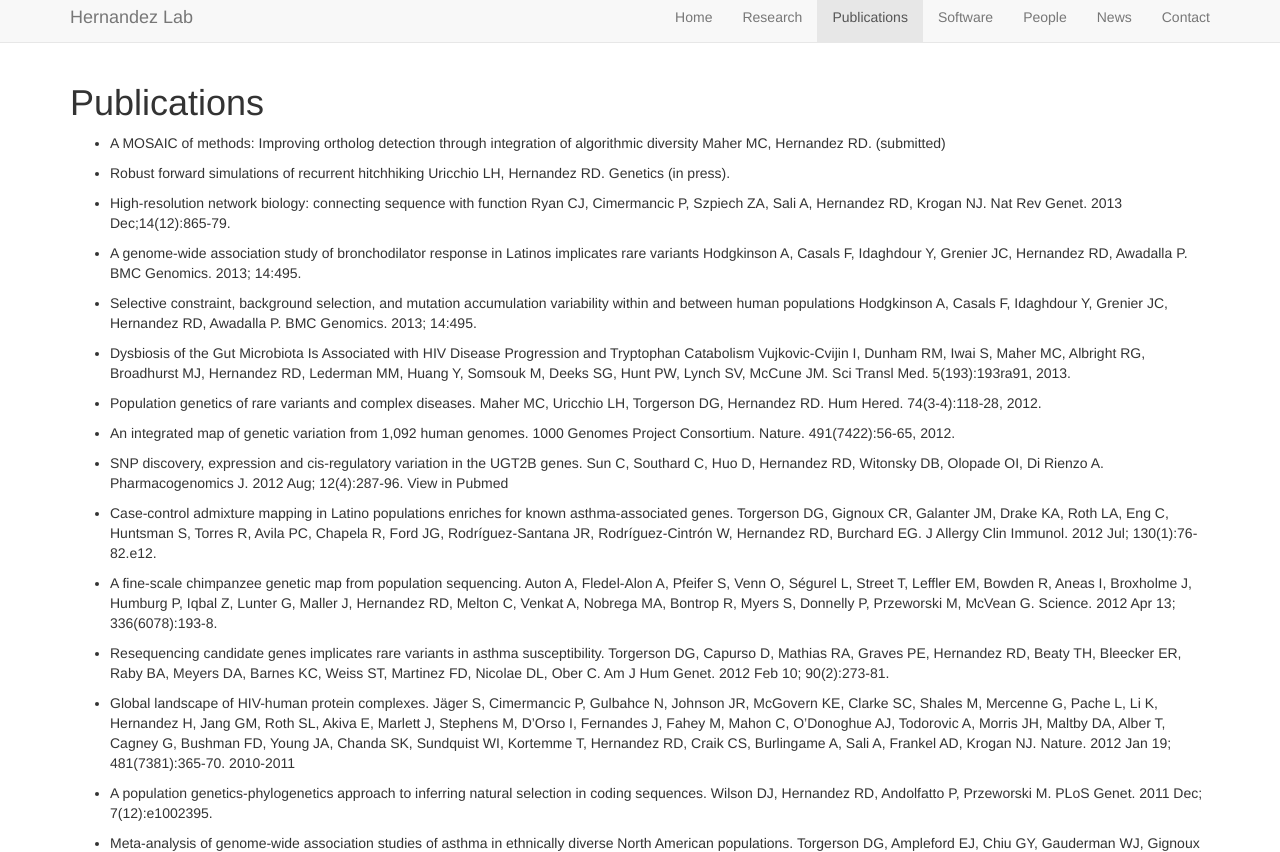
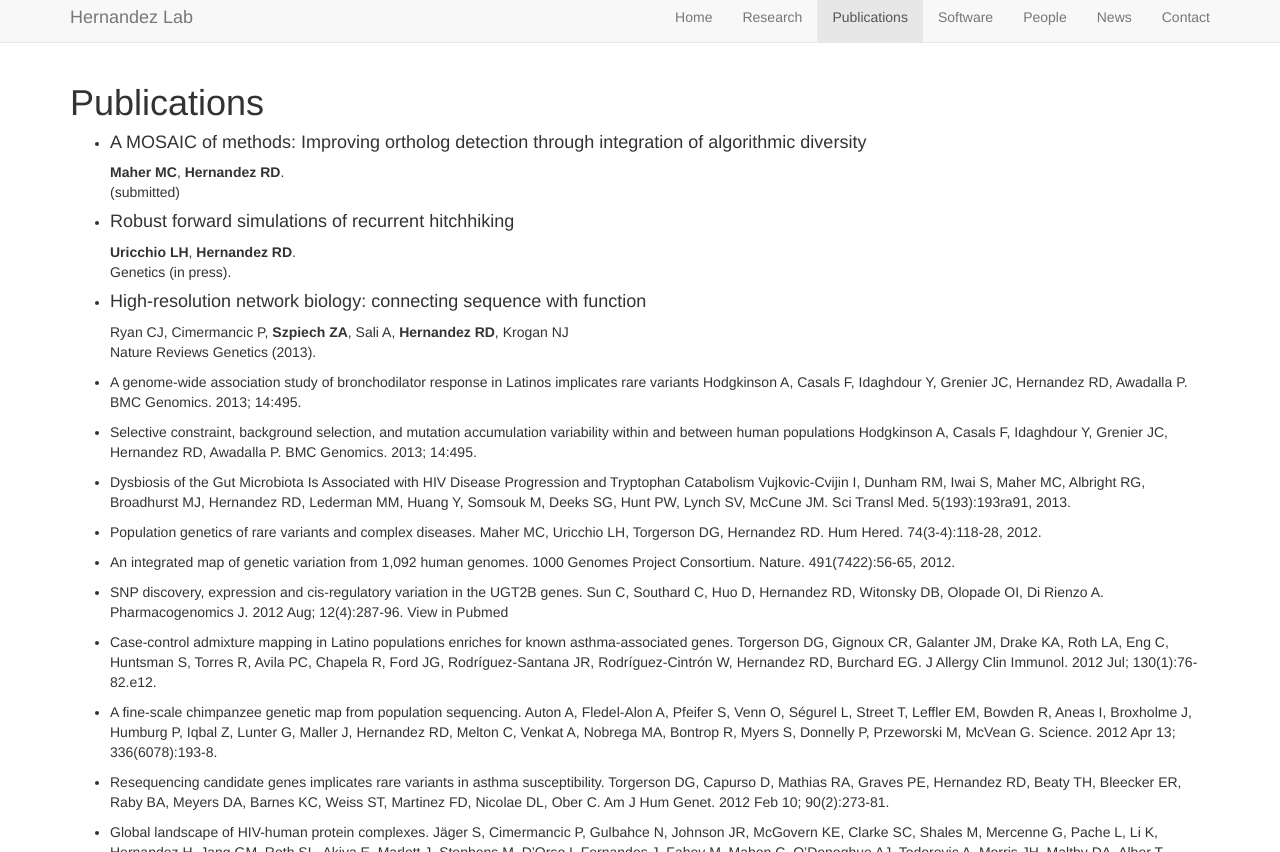
Before and after one commit to HernandezLab/hernandezlab.github.io, a Jekyll site: the page built from publications/index.md, in a window 1280 px wide and 900 px high, cut to the strip 48-900 px from the top of the window. Built offline with Jekyll 4.4.1, drawn with Linux system fonts in a browser that asks for light colours; nearby versions of some CDN libraries.

Commit message:
publications formatting test

```diff
--- a/publications/index.md
+++ b/publications/index.md
@@ -5,14 +5,17 @@ group: publications
 
 # Publications
 
-* A MOSAIC of methods: Improving ortholog detection through integration of algorithmic diversity
-Maher MC, Hernandez RD. (submitted)
+* #### A MOSAIC of methods: Improving ortholog detection through integration of algorithmic diversity
+**Maher MC**, **Hernandez RD**.
+(submitted)
 
-* Robust forward simulations of recurrent hitchhiking
-Uricchio LH, Hernandez RD. Genetics (in press).
+* #### Robust forward simulations of recurrent hitchhiking
+**Uricchio LH**, **Hernandez RD**.
+Genetics (in press).
 
-* High-resolution network biology: connecting sequence with function
-Ryan CJ, Cimermancic P, Szpiech ZA, Sali A, Hernandez RD, Krogan NJ. Nat Rev Genet. 2013 Dec;14(12):865-79.
+* #### High-resolution network biology: connecting sequence with function
+Ryan CJ, Cimermancic P, **Szpiech ZA**, Sali A, **Hernandez RD**, Krogan NJ
+Nature Reviews Genetics (2013).
 
 * A genome-wide association study of bronchodilator response in Latinos implicates rare variants
 Hodgkinson A, Casals F, Idaghdour Y, Grenier JC, Hernandez RD, Awadalla P. BMC Genomics. 2013; 14:495.
```
